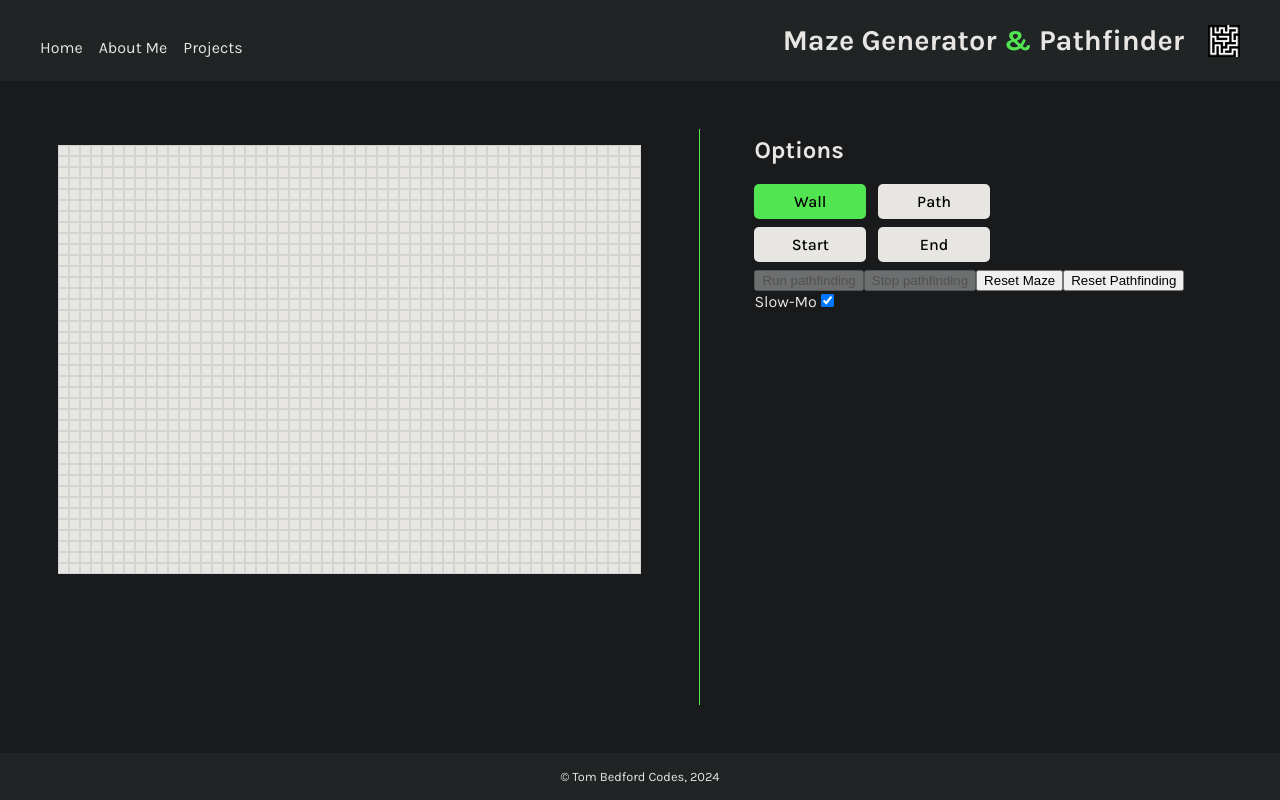
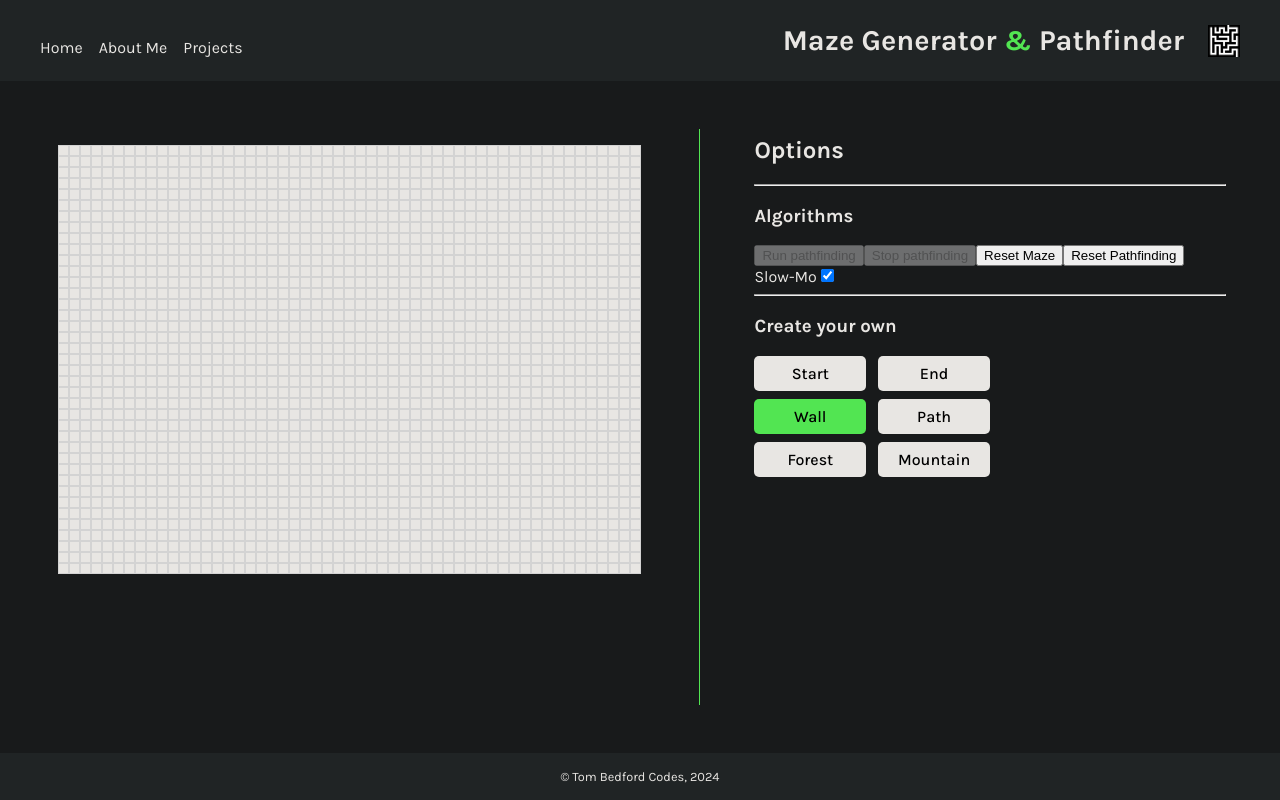
Before and after one commit to TomBedfordCodes/react-mazegen-pathfinding, a React (Vite) app: page / in a window 1280 px wide. Built offline with nearby package versions, Linux system fonts and the light colour scheme.

Commit message:
Begin filling out options menu

```diff
--- a/src/components/Main.jsx
+++ b/src/components/Main.jsx
@@ -3,7 +3,7 @@ import Maze from './maze/Maze.jsx'
 import Options from './options/Options.jsx'
 
 import {
-    wallNode, pathNode,
+    wallNode, pathNode, forestNode, mountainNode,
     startNode, endNode, currentNode,
     primms,
     bfs, dijkstras,
@@ -15,11 +15,12 @@ import {
 //      MAZE RE-RENDERS WHEN ANY OPTION IS CHANGED - HOW TO AVOID THIS
 //          (actually only seems to be on slow-mo toggle)
 //      REDESIGN OPTIONS MENU UI
+//      DISABLE TERRAIN BUTTONS WHEN PATHFINDING IS DONE / UNDERWAY (ditto when mazegen underway)
 
 // OPTIONS:
 //      TERRAIN FOR CLICKING (track state so only one can be selected - can be null):
 //          WALL; PATH (normal speed); FOREST (x2 slower); MOUNTAIN (x5 slower)
-//      SPECIAL NODES FOR CLICKING - SEPARATE FROM TERRAIN, USE DRAG AND DROP:
+//      SPECIAL NODES FOR CLICKING -
 //          START; END (get react-icons for start/end)
 //      WHICH MAZEGEN ALGO (dropdown selection component for these two):
 //          KRUSKALS, PRIMMS, BACKTRACKING, HUNT AND KILL
@@ -49,7 +50,10 @@ import {
 //      ADD 'VIA' SPECIAL NODE
 //      TUTORIAL (MAYBE A MODAL) SHOWING HOW TO USE IT
 //      DRAG AND DROP START AND END NODES - DRAG AND DROP EITHER AFTER PATHFINDING TO READJUST PATH
-//          (WITHOUT REDRAWING IN SLOW-MO)
+//          (WITHOUT REDRAWING IN SLOW-MO). SEPARATE FROM TERRAIN CLICK STUFF.
+//          This will need to take priority over terrain drawing if hovering over start/endnode.
+
+
 
 
 
@@ -133,7 +137,11 @@ export default function Main() {
 
     const specialNodes = React.useRef({ ...templateSpecialNodes })
 
-    const clickChoiceNames = [wallNode, pathNode, startNode, endNode]
+
+    // TODO - REWORK CLICK CHOICES
+    const clickChoiceNames = [
+        startNode, endNode, wallNode, pathNode, forestNode, mountainNode
+    ]
 
     const [options, setOptions] = React.useState({
         clickChoices: clickChoiceNames.map(name => {
--- a/src/components/maze/Node.jsx
+++ b/src/components/maze/Node.jsx
@@ -48,13 +48,23 @@ export default function Node({ node }) {
         className = `${options.isSlowMo && animated} ${frontierNode}`  // ${baseName}
     }
 
-    switch (node.clickChoiceType) {
-        case startNode:
+    // switch (node.clickChoiceType) {
+    //     case startNode:
+    //         className = `${animated} ${startNode}`  // ${baseName}
+    //         break
+    //     case endNode:
+    //         className = `${animated} ${endNode}`  //${baseName}
+    //         break
+    // }
+
+    if (specialNodes.current.startNode &&
+        coords[0] === specialNodes.current.startNode[0] &&
+        coords[1] === specialNodes.current.startNode[1]) {
             className = `${animated} ${startNode}`  // ${baseName}
-            break
-        case endNode:
+    } else if (specialNodes.current.endNode &&
+        coords[0] === specialNodes.current.endNode[0] &&
+        coords[1] === specialNodes.current.endNode[1]) {
             className = `${animated} ${endNode}`  //${baseName}
-            break
     }
 
 
--- a/src/components/options/Options.jsx
+++ b/src/components/options/Options.jsx
@@ -2,7 +2,7 @@ import React from 'react'
 import ClickChoicePanel from './ClickChoicePanel'
 import { MainContext } from '../Main.jsx'
 import {
-    wallNode, pathNode, startNode, endNode,
+    startNode, endNode, wallNode, pathNode, forestNode, mountainNode,
 } from '../../namedConstants.js'
 
 
@@ -24,8 +24,8 @@ export default function Options() {
     return (
         <div className='options--container'>
             <h2>Options</h2>
-            <ClickChoicePanel choices={[wallNode, pathNode]} />
-            <ClickChoicePanel choices={[startNode, endNode]} />
+            <hr />
+            <h3>Algorithms</h3>
             <button
                 disabled={!specialNodes.current.startNode ||
                     !specialNodes.current.endNode ||
@@ -53,6 +53,11 @@ export default function Options() {
                 id="slow-mo-checkbox"
                 checked={options.isSlowMo}
             />
+            <hr />
+            <h3>Create your own</h3>
+            <ClickChoicePanel choices={[startNode, endNode]} />
+            <ClickChoicePanel choices={[wallNode, pathNode]} />
+            <ClickChoicePanel choices={[forestNode, mountainNode]} />
         </div>
     )
 }
--- a/src/namedConstants.js
+++ b/src/namedConstants.js
@@ -1,6 +1,8 @@
 // NODE CHOICE TYPES
 const wallNode = "wallNode"
 const pathNode = "pathNode"
+const forestNode = "forestNode"
+const mountainNode = "mountainNode"
 
 const startNode = "startNode"
 const endNode = "endNode"
@@ -15,7 +17,10 @@ const currentNode = "currentNode"
 const choiceNames = {
     [wallNode]: "Wall",
     [pathNode]: "Path",
+    [forestNode]: "Forest",
+    [mountainNode]: "Mountain",
 
+    // TODO - REMOVE START/ENDNODES FROM THIS DICT
     [startNode]: "Start",
     [endNode]: "End",
 }
@@ -32,8 +37,9 @@ const dijkstras = "dijkstras"
 
 
 export {
-    wallNode, pathNode,
-    startNode, endNode, currentNode, drawnPathNode, searchedNode, frontierNode,
+    wallNode, pathNode, forestNode, mountainNode,
+    startNode, endNode, currentNode,
+    drawnPathNode, searchedNode, frontierNode,
     choiceNames,
     primms,
     bfs, dijkstras,
```
